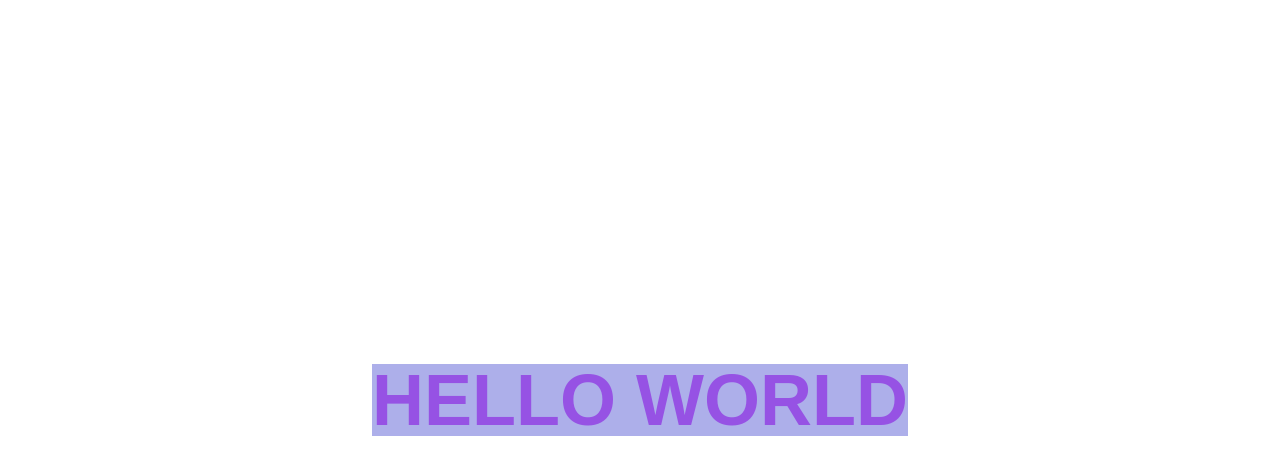
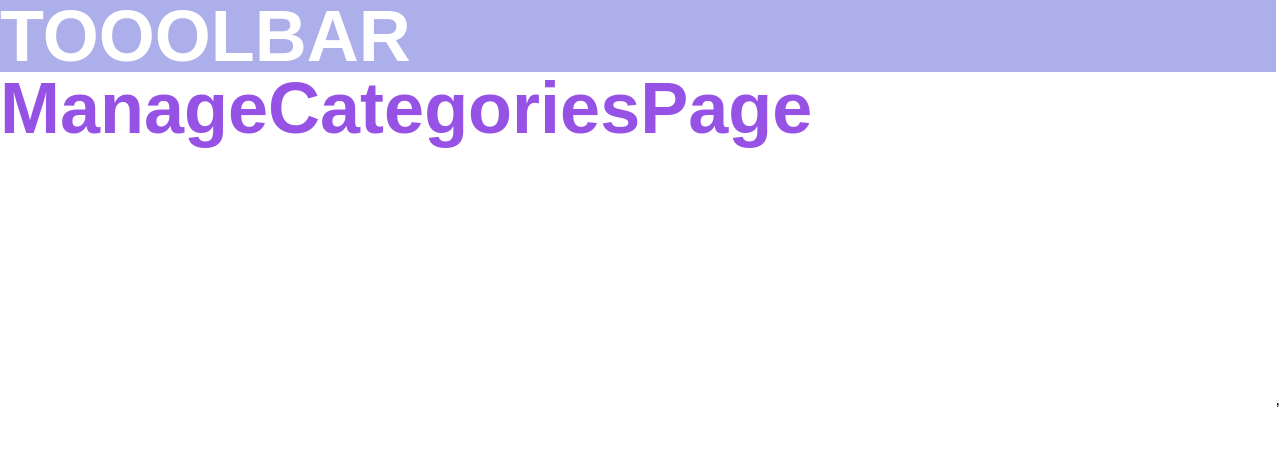
Before and after one commit to darqwski/budget-organizer, a React (Vite) app in the folder frontend/: page /manage in a window 1280 px wide. Shown: the top 474 px of the page. Built offline with nearby package versions, Linux system fonts and the light colour scheme.

Commit message:
Routing organization

```diff
--- a/frontend/package.json
+++ b/frontend/package.json
@@ -12,7 +12,8 @@
   },
   "dependencies": {
     "react": "^19.2.6",
-    "react-dom": "^19.2.6"
+    "react-dom": "^19.2.6",
+    "react-router": "^7.16.0"
   },
   "devDependencies": {
     "@eslint/js": "^10.0.1",
--- a/frontend/src/App.tsx
+++ b/frontend/src/App.tsx
@@ -1,8 +1,39 @@
+import {createBrowserRouter, Navigate, Outlet} from "react-router";
+import LandingPage from "./pages/landing-page/LandingPage.tsx";
+import ManageCategoriesPage from "./pages/manage-categories-page/ManageCategoriesPage.tsx";
+import ImportFilePage from "./pages/organize-budget-pages/import-file-page/ImportFilePage.tsx";
+import OrganizeBudgetPage from "./pages/organize-budget-pages/organize-budget-page/OrganizeBudgetPage.tsx";
+import SummaryBudgetPage from "./pages/organize-budget-pages/summary-budget-page/SummaryBudgetPage.tsx";
+
 const App = () => {
 
   return (
-    <div className="bg-primary-bg text-primary font-bold text-7xl"> HELLO WORLD</div>
+    <div className="w-full h-full text-primary font-bold text-7xl">
+      <div className="bg-primary-bg text-white">TOOOLBAR</div>
+      <Outlet />
+    </div>
   )
 }
 
-export default App
+export const router = createBrowserRouter([
+  {
+    path: "/",
+    Component: App,
+    children: [
+      { index: true, Component: LandingPage },
+      {
+        path: "manage",
+        Component: ManageCategoriesPage,
+      },
+      {
+        path: "budget",
+        children: [
+          { index: true, Component: () => <Navigate to="/budget/import-file" replace />,  },
+          { path: "import-file", Component: ImportFilePage },
+          { path: "organize", Component: OrganizeBudgetPage },
+          { path: "summary", Component: SummaryBudgetPage },
+        ],
+      },
+    ],
+  },
+]);
--- a/frontend/src/main.tsx
+++ b/frontend/src/main.tsx
@@ -1,10 +1,11 @@
 import { StrictMode } from 'react'
 import { createRoot } from 'react-dom/client'
-import App from './App.tsx'
+import {router} from './App.tsx'
 import './app.css'
+import {RouterProvider} from "react-router/dom";
 
 createRoot(document.getElementById('root')!).render(
   <StrictMode>
-    <App />
+      <RouterProvider router={router} />,
   </StrictMode>,
 )
--- /dev/null
+++ b/frontend/src/pages/landing-page/LandingPage.tsx
@@ -0,0 +1,5 @@
+const LandingPage = () => {
+    return <div>Landing page</div>
+}
+
+export default LandingPage
--- /dev/null
+++ b/frontend/src/pages/manage-categories-page/ManageCategoriesPage.tsx
@@ -0,0 +1,5 @@
+ const ManageCategoriesPage = () => {
+    return <div>ManageCategoriesPage</div>
+}
+
+export default ManageCategoriesPage
--- /dev/null
+++ b/frontend/src/pages/organize-budget-pages/OrganizeBudgetPages.tsx
@@ -0,0 +1,10 @@
+import {Outlet} from "react-router";
+
+const OrganizeBudgetPages = () => {
+    return <div>
+        <Outlet />
+        <div>Step {1}</div>
+    </div>
+}
+
+export default OrganizeBudgetPages
--- /dev/null
+++ b/frontend/src/pages/organize-budget-pages/import-file-page/ImportFilePage.tsx
@@ -0,0 +1,5 @@
+const ImportFilePage = () => {
+    return <div>ImportFilePage</div>
+}
+
+export default ImportFilePage
--- /dev/null
+++ b/frontend/src/pages/organize-budget-pages/organize-budget-page/OrganizeBudgetPage.tsx
@@ -0,0 +1,5 @@
+const OrganizeBudgetPage = () => {
+    return <div>OrganizeBudgetPage</div>
+}
+
+export default OrganizeBudgetPage
--- /dev/null
+++ b/frontend/src/pages/organize-budget-pages/summary-budget-page/SummaryBudgetPage.tsx
@@ -0,0 +1,5 @@
+const SummaryBudgetPage = () => {
+    return <div>SummaryBudgetPage</div>
+}
+
+export default SummaryBudgetPage
```
Also changed, not shown: 1 other file (tests, documents, lock files or other folders).
